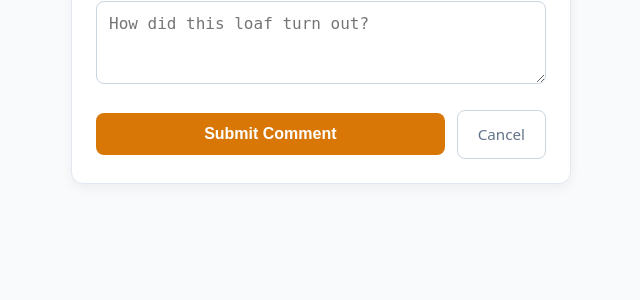
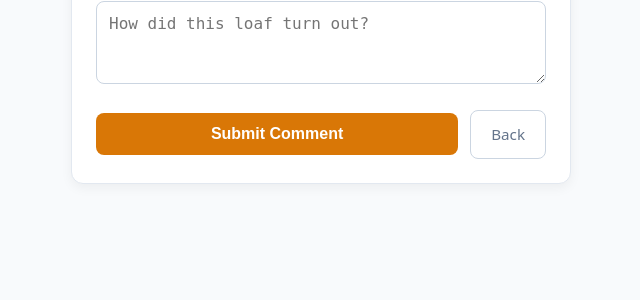
Before and after one commit to emmanorling/bread, a Django app: template tracker/templates/loaf_detail.html in a window 1280 px wide. Shown: the part 401-701 px from the top of the page, without its empty margins (319-959 px from the left). Run offline with Django 5.2, Linux system fonts and the light colour scheme; the template is opened without the code that fills it: values that come from a table or form of the project are taken from there, others are empty; the visitor is signed in with stand-in values (Sample User, id 1).

Commit message:
Changes label on Cancel button to Back

```diff
--- a/tracker/templates/loaf_detail.html
+++ b/tracker/templates/loaf_detail.html
@@ -38,7 +38,7 @@
             </div>
 	    <div class="actions-group">
 		<button type="submit" class="btn-submit">Submit Comment</button>
-		<a href="{% url 'dashboard' %}" class="btn-cancel">Cancel</a>
+		<a href="{% url 'dashboard' %}" class="btn-cancel">Back</a>
 	    </div>
 	    </form>
     {% else %}
```
